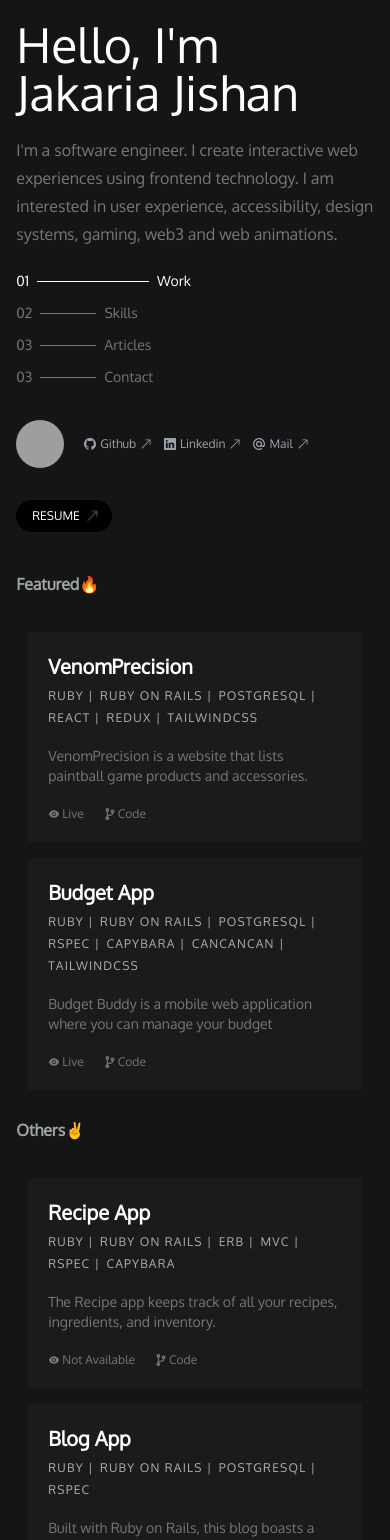
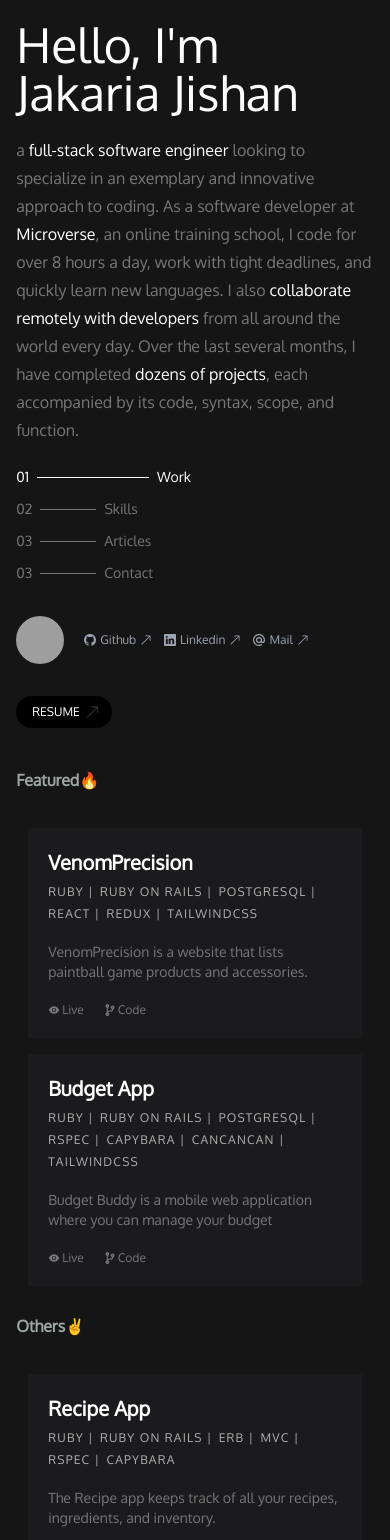
Before and after one commit to JakariaJishan/Portfolio2.1, a React (Create React App) app: page / in a window 390 px wide. Shown: the top 1540 px of the page. Built offline with nearby package versions, Linux system fonts and the light colour scheme; grey boxes are pictures that could not be loaded.

Commit message:
Update summery

```diff
--- a/src/components/projects/RenderWorkingProject.js
+++ b/src/components/projects/RenderWorkingProject.js
@@ -5,10 +5,8 @@ import { Link } from "react-router-dom";
 
 const RenderWorkingProject = ({ workingProject }) => {
   const { title, stacks, desc, liveLink, sourceCode } = workingProject;
-  console.log(liveLink);
   return (
-    <div className=" w-full mt-4">
-      <div className="p-5 md:p-10 bg-[#1B1B1D] transition ease-out hover:-translate-y-1 hover:scale-110  duration-300 hover:z-10 hover:border hover:border-[#616162]">
+      <div className="w-full mt-4 p-5 md:p-10 bg-[#1B1B1D]  transition ease-out hover:-translate-y-1 hover:scale-110  duration-300 hover:z-10 hover:border hover:border-[#616162]">
         <h2 className="text-xl font-semibold">{title}</h2>
         <div className="flex flex-wrap gap-1.5 my-2 text-xs tracking-widest text-[#AFAFAF] uppercase">
           {stacks.map((item, index) => {
@@ -47,7 +45,6 @@ const RenderWorkingProject = ({ workingProject }) => {
           </Link>
         </div>
       </div>
-    </div>
   );
 };
 
--- a/src/components/projects/WorkingProject.js
+++ b/src/components/projects/WorkingProject.js
@@ -9,7 +9,7 @@ export const WorkingProject = () => {
         <h5 className="text-[#A0A8A4] font-bold text-md md:pt-10 py-5 md:px-10 bg-[#151515] sticky top-0 z-50">
           Others✌️
         </h5>
-        <div className="sm:[&>*:nth-child(even)]:mt-4 grid grid-cols-1 sm:grid-cols-2 gap-x-4 mx-3 md:mx-10 ">
+        <div className=" grid grid-cols-1 sm:grid-cols-2 gap-x-4 mx-3 md:mx-10 md:my-5">
 
         {workingProjects.map((workingProject) => {
             return <RenderWorkingProject workingProject={workingProject} />;
@@ -19,3 +19,4 @@ export const WorkingProject = () => {
     </div>
   );
 };
+//
--- a/src/components/sidebar/Sidebar.js
+++ b/src/components/sidebar/Sidebar.js
@@ -35,9 +35,7 @@ export const Sidebar = () => {
             Hello, I'm <br /> Jakaria Jishan
           </h1>
           <p className="text-md md:text-sm leading-7 my-5 text-[#777778]">
-            I'm a software engineer. I create interactive web experiences using
-            frontend technology. I am interested in user experience,
-            accessibility, design systems, gaming, web3 and web animations.
+          a <span className="text-white">full-stack software engineer</span> looking to specialize in an exemplary and innovative approach to coding. As a software developer at <span className="text-white">Microverse</span>, an online training school, I code for over 8 hours a day, work with tight deadlines, and quickly learn new languages. I also <span className="text-white">collaborate remotely with developers</span> from all around the world every day. Over the last several months, I have completed <span className="text-white">dozens of projects</span>, each accompanied by its code, syntax, scope, and function.
           </p>
         </div>
         <div className="flex-auto">
```
